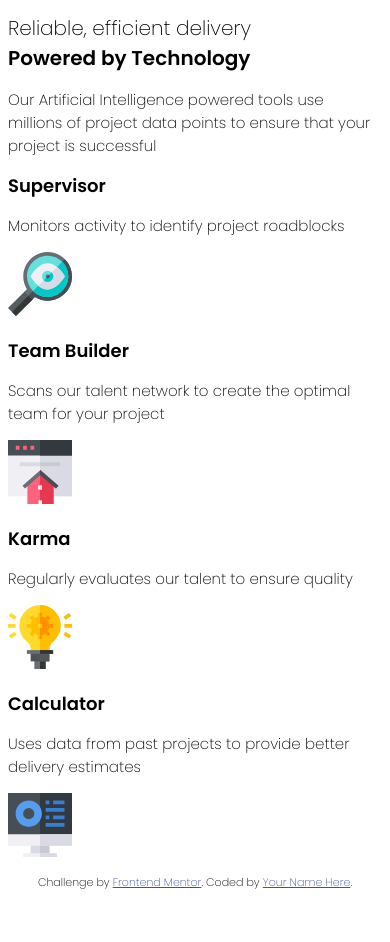
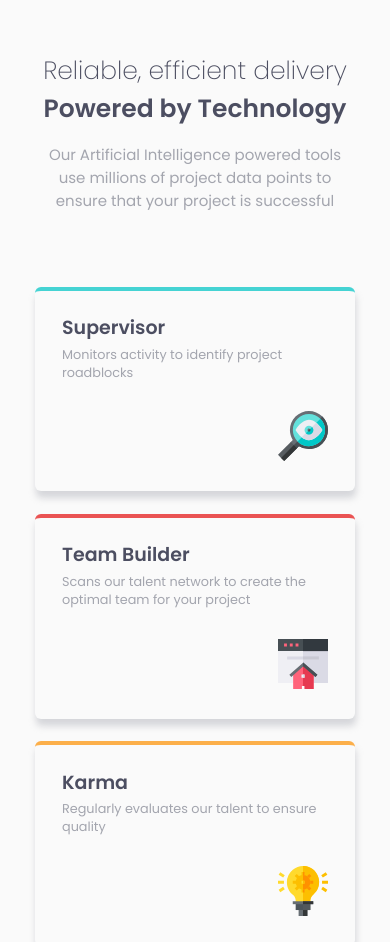
Before and after one commit to MauritzLM/four-card-feature-section, a plain HTML site: page index.html in a window 390 px wide. Shown: the top 942 px of the page. Before the commit the page ends 902 px from the top, so only its background shows below. Drawn offline with Linux system fonts and the light colour scheme.

Commit message:
finished mobile layout and styles

```diff
--- a/index.html
+++ b/index.html
@@ -18,11 +18,14 @@
 
 <body>
   <main>
-    <h1>Reliable, efficient delivery <br>
-      Powered by Technology</h1>
+    <div class="introduction">
+      <h1>Reliable, efficient delivery <br>
+        Powered by Technology</h1>
 
-    <p>Our Artificial Intelligence powered tools use millions of project data points
-      to ensure that your project is successful</p>
+      <p>Our Artificial Intelligence powered tools use millions of project data points
+        to ensure that your project is successful</p>
+    </div>
+
 
     <div class="ai-types">
       <section class="supervisor">
@@ -50,7 +53,7 @@
   <footer>
     <p class="attribution">
       Challenge by <a href="https://www.frontendmentor.io?ref=challenge" target="_blank">Frontend Mentor</a>.
-      Coded by <a href="#">Your Name Here</a>.
+      Coded by <a href="#">Mauritz</a>.
     </p>
   </footer>
 </body>
--- a/style.css
+++ b/style.css
@@ -9,10 +9,13 @@ html {
 
 body {
     font-size: 1.5rem;
+    background-color: hsl(0, 0%, 98%);
 }
 
 h1 {
-    font-size: 2rem;
+    font-size: 2.5rem;
+    color: hsl(234, 12%, 34%);
+    margin-bottom: 0;
 }
 
 h1::first-line {
@@ -20,11 +23,69 @@ h1::first-line {
 }
 
 h2 {
-    font-size: 1.8rem;
+    font-size: 1.9rem;
+    color: hsl(234, 12%, 34%);
+    margin: 0;
+}
+
+h1,
+.introduction p {
+    text-align: center;
 }
 
 p {
-    font-weight: 200;
+    font-weight: 400;
+    color: hsl(229, 6%, 66%);
+}
+
+h2+p {
+    margin-top: .3em;
+    font-size: 1.28rem;
+}
+
+main {
+    padding: 1.8em;
+}
+
+.ai-types {
+    display: flex;
+    flex-direction: column;
+    justify-content: space-between;
+    gap: 1.5em;
+    margin-top: 5em;
+}
+
+.ai-types section {
+    display: flex;
+    flex-direction: column;
+    box-shadow: 1px 7px 7px hsla(229, 6%, 66%, 0.418);
+    border-radius: .4em;
+    padding: 1.5em 1.8em;
+}
+
+.supervisor {
+    border-top: 4px solid hsl(180, 62%, 55%);
+}
+
+.teambuilder {
+    border-top: 4px solid hsl(0, 78%, 62%);
+}
+
+.karma {
+    border-top: 4px solid hsl(34, 97%, 64%);
+}
+
+.calculator {
+    border-top: 4px solid hsl(212, 86%, 64%);
+}
+
+.ai-types section img {
+    display: block;
+    align-self: flex-end;
+    height: 50px;
+    width: 50px;
+    margin-top: 1.1em;
+    margin-bottom: .5em;
 }
 
 .attribution {
```
